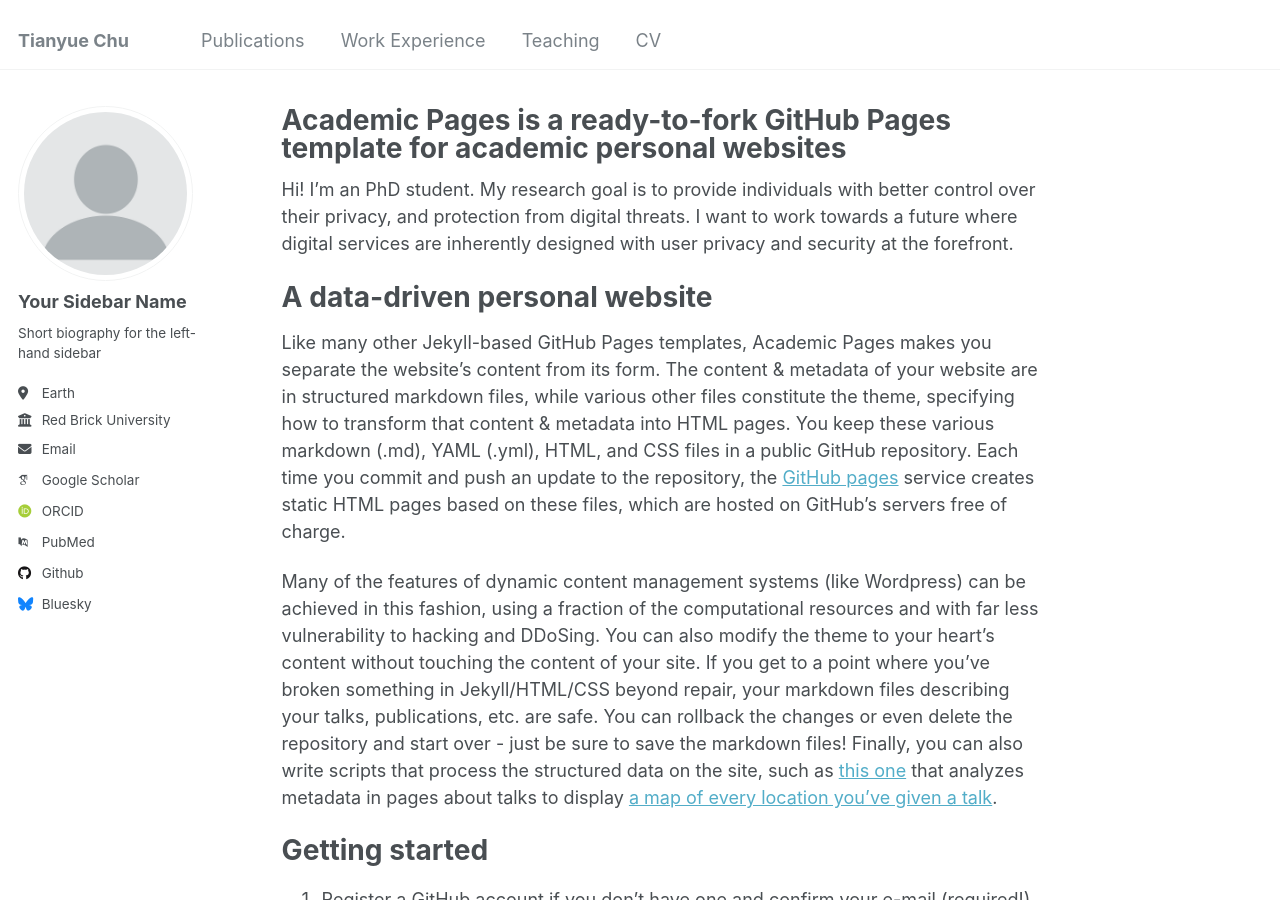
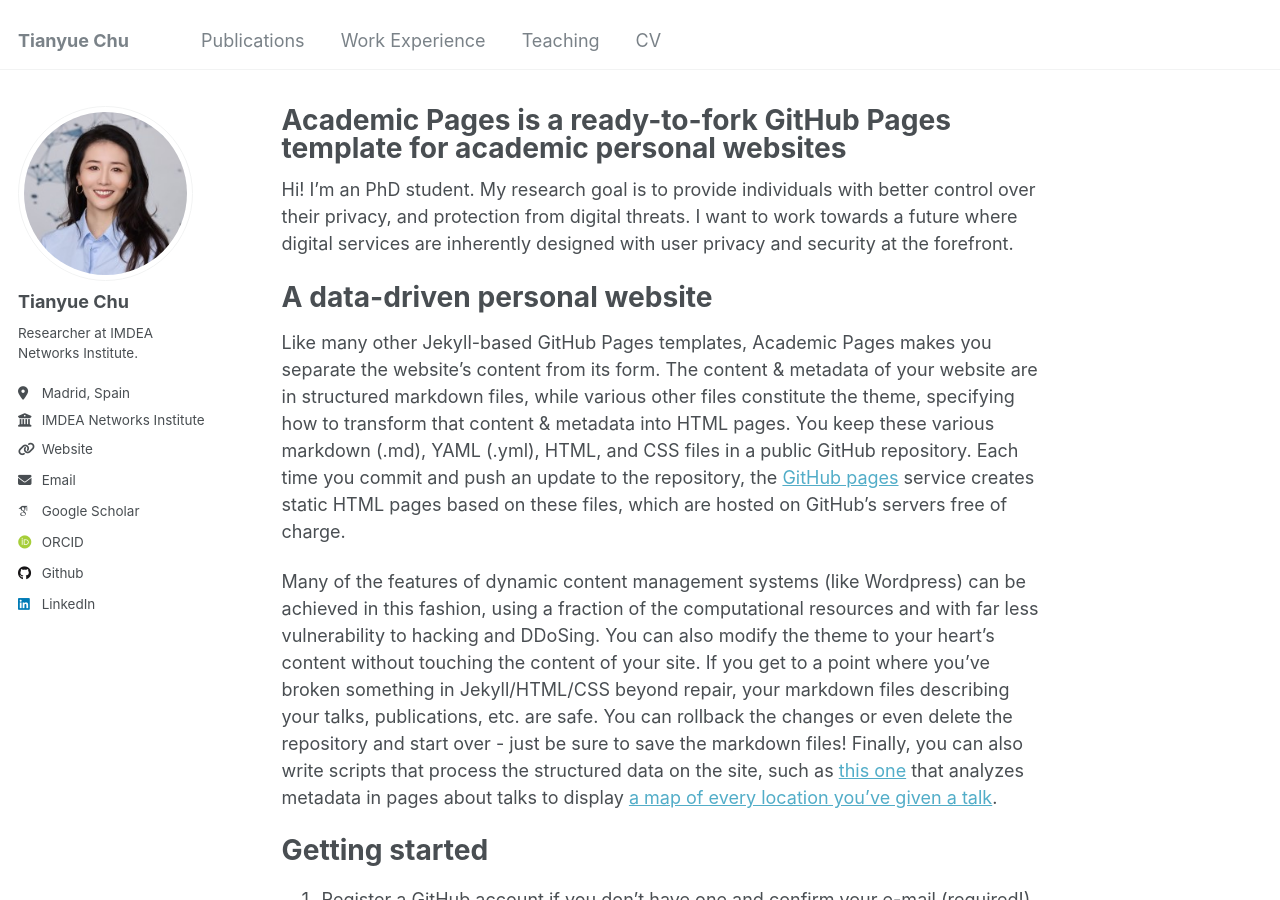
Before and after one commit to TianyueChu/tianyuechu.github.io, a Jekyll site: the page built from _pages/about.md, in a window 1280 px wide and 900 px high. Built offline with Jekyll 4.4.1, drawn with Linux system fonts in a browser that asks for light colours; some web fonts are replaced.

Commit message:
side bar

```diff
--- a/_config.yml
+++ b/_config.yml
@@ -22,13 +22,13 @@ repository               : "academicpages/academicpages.github.io"
 author:
   # Biographic information
   avatar           : "profile.png"
-  name             : "Your Sidebar Name"
+  name             : "Tianyue Chu"
   pronouns         : # example: "she/her"
-  bio              : "Short biography for the left-hand sidebar"
-  location         : "Earth"
-  employer         : "Red Brick University"
-  uri              : # URL
-  email            : "none@example.org"
+  bio              : "Researcher at IMDEA Networks Institute."
+  location         : "Madrid, Spain"
+  employer         : "IMDEA Networks Institute"
+  uri              : "https://networks.imdea.org/team/imdea-networks-team/people/tianyue-chu/"
+  email            : "tianyue.chu@imdea.org"
 
   # Academic websites
   arxiv            : # URL - Update with the correct link to your profile
@@ -36,7 +36,7 @@ author:
   impactstory      : # URL
   orcid            : "http://orcid.org/yourorcidurl"
   semantic         : # URL
-  pubmed           : "https://www.ncbi.nlm.nih.gov/pubmed/?term=john+snow"
+  pubmed           : # "https://www.ncbi.nlm.nih.gov/pubmed/?term=john+snow"
   researchgate     : # URL
   scopus           : # URL
 
@@ -49,7 +49,7 @@ author:
   stackoverflow    : # User number or user number and name (i.e., use "1" or "1/jeff-atwood")
 
   # Social media
-  bluesky          : "bsky.app" # Replace this with you Bluesky username
+  bluesky          : # "bsky.app" # Replace this with you Bluesky username
   facebook         : # Username
   flickr           : # Username
   foursquare       : # Username
@@ -58,7 +58,7 @@ author:
   keybase          : # Username
   instagram        : # Username
   lastfm           : # Username
-  linkedin         : # Username
+  linkedin         :  Username
   mastodon         : # URL
   medium           : # URL
   pinterest        : # Username
```
Also changed, not shown: images/profile.png.
